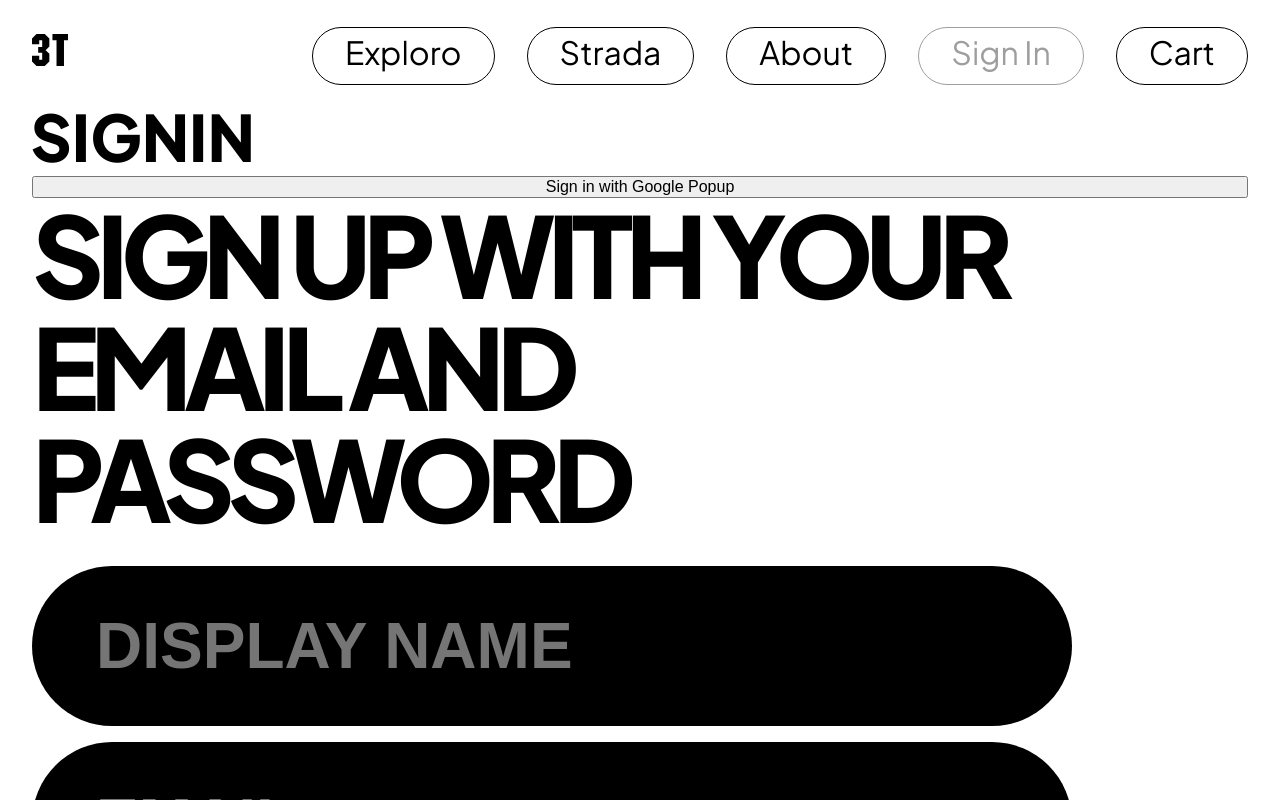
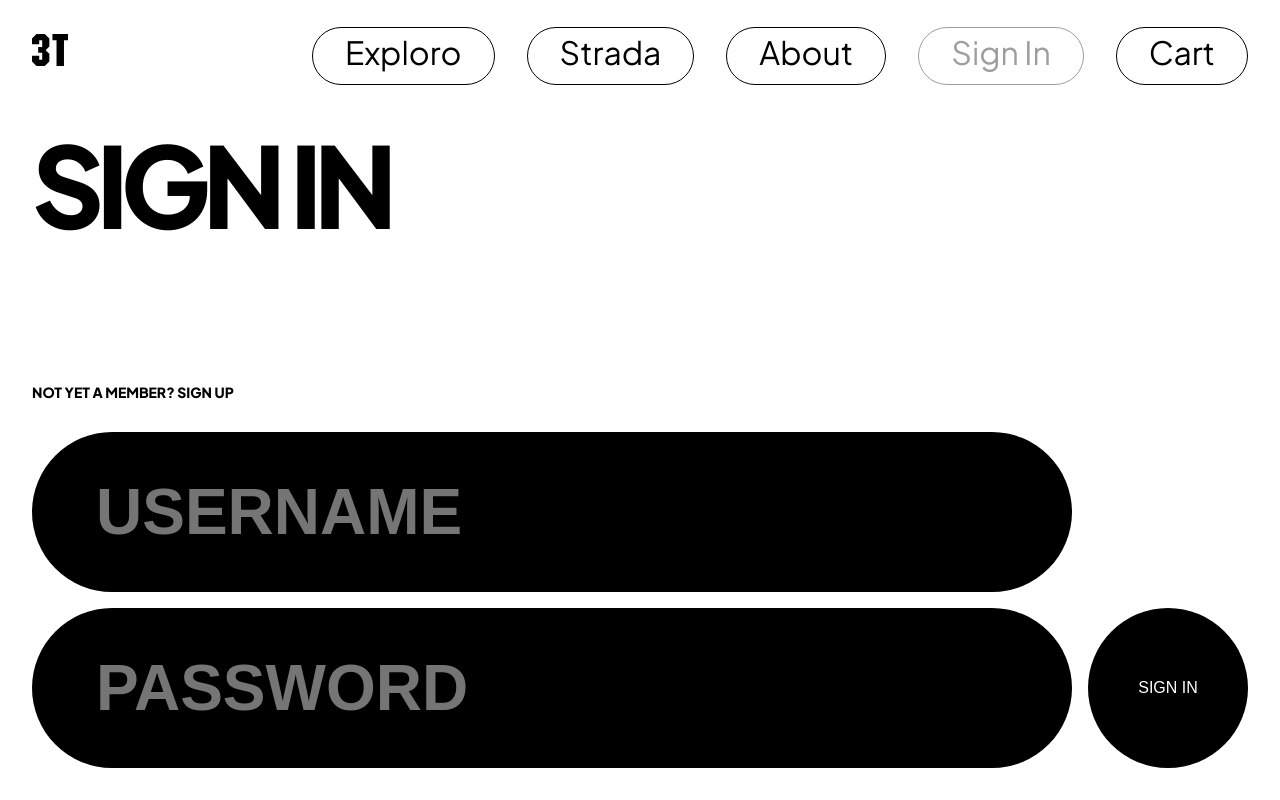
Before and after one commit to JoshuaIsADev/3t, a React (Vite) app: page /signin in a window 1280 px wide. Shown: the top 800 px of the page. Built offline with nearby package versions, Linux system fonts and the light colour scheme.

Commit message:
set up sign up form

```diff
--- a/src/pages/SignIn.jsx
+++ b/src/pages/SignIn.jsx
@@ -1,30 +1,83 @@
-import { useEffect } from 'react';
-import { getRedirectResult } from 'firebase/auth';
+import styled from 'styled-components';
+import Heading from '../ui/Heading';
+import { Button } from '../ui/Button';
+import FormInput from '../ui/FormInput';
 
-import {
-  auth,
-  signInWithGooglePopup,
-  createUserDocumentFromAuth,
-} from '../../src/utils/firebase/firebase.utils';
-import { Button } from '../ui/Button';
-import Heading from '../ui/Heading';
-import Section from '../ui/Section';
-import SignUpForm from '../ui/SignUpForm';
+const StyledSignIn = styled.section`
+  display: flex;
+  flex-direction: column;
+  justify-content: space-between;
+  width: 100%;
+  max-width: var(--width-max);
+  min-height: 100vh;
+  margin: 0 auto;
+  padding: 8rem var(--padding-sides) 2rem;
+`;
+
+const HeadingContainer = styled.div`
+  width: 100%;
+  padding-bottom: 4rem;
+`;
+
+const FormContainer = styled.form`
+  display: flex;
+  flex-direction: row;
+  width: 100%;
+  gap: 1rem;
+  align-items: flex-end;
+`;
+
+const InputContainer = styled.div`
+  display: flex;
+  flex-direction: column;
+  width: 100%;
+  gap: 1rem;
+`;
+
+const SignUpContainer = styled.article`
+  display: flex;
+  flex-direction: column;
+  gap: 2rem;
+  width: 100%;
+  max-width: var(--width-text-max);
+  padding-bottom: 2rem;
+`;
 
 function SignIn() {
-  const logGoogleUser = async function () {
-    const { user } = await signInWithGooglePopup();
-    const userDocRef = await createUserDocumentFromAuth(user);
-  };
-
   return (
-    <div>
-      <Section>
-        <Heading as='h3'>SignIn</Heading>
-        <Button onClick={logGoogleUser}>Sign in with Google Popup</Button>
-        <SignUpForm />
-      </Section>
-    </div>
+    <>
+      <StyledSignIn>
+        <HeadingContainer>
+          <Heading as='h2'>Sign In</Heading>
+        </HeadingContainer>
+        <div>
+          <SignUpContainer>
+            <Heading as='h5'>Not yet a member? Sign up</Heading>
+          </SignUpContainer>
+          <FormContainer>
+            <InputContainer>
+              <FormInput
+                label='username'
+                placeholder='Username'
+                type='username'
+                required
+                name='username'
+                defaultValue=''
+              />
+              <FormInput
+                label='password'
+                placeholder='Password'
+                type='password'
+                required
+                name='password'
+                defaultValue=''
+              />
+            </InputContainer>
+            <Button $variation='newsletter'>Sign In</Button>
+          </FormContainer>
+        </div>
+      </StyledSignIn>
+    </>
   );
 }
 
--- a/src/ui/Footer.jsx
+++ b/src/ui/Footer.jsx
@@ -1,8 +1,5 @@
 import Heading from './Heading';
-import Row from './Row';
-import Section from './Section';
 import footerData from './../data/footerData.json';
-import Column from './Column';
 import styled from 'styled-components';
 import { Button } from './Button';
 import FormInput from './FormInput';
@@ -64,7 +61,7 @@ function Footer() {
             type='email'
             required
             name='email'
-            value=''
+            defaultValue=''
           />
           <Button $variation='newsletter'>Submit</Button>
         </FormContainer>
--- a/src/ui/HighlightCard.jsx
+++ b/src/ui/HighlightCard.jsx
@@ -44,7 +44,6 @@ const Img = styled.img`
 `;
 
 function HighlightCard({ highlight, id, outOf }) {
-  console.log(id);
   return (
     <>
       <InfoContainer>
--- a/src/ui/ProductSwiper.jsx
+++ b/src/ui/ProductSwiper.jsx
@@ -30,7 +30,7 @@ const StyledProductSwiper = styled(Swiper)`
     padding: 0 var(--padding-sides);
     top: 0.7rem;
     left: 10rem;
-    z-index: 1;
+    z-index: -10;
   }
 
   & .swiper-pagination-bullet-active {
--- a/src/ui/SectionHighlight.jsx
+++ b/src/ui/SectionHighlight.jsx
@@ -32,6 +32,7 @@ const StyledSectionHighlight = styled(motion.section)`
   height: 200vh;
   margin: 0 auto;
   padding: 6rem var(--padding-sides) 2rem;
+  z-index: -100;
   ${(props) => variations[props.$variation]}
 `;
 
--- a/src/utils/firebase/firebase.utils.js
+++ b/src/utils/firebase/firebase.utils.js
@@ -20,51 +20,51 @@ const firebaseConfig = {
 // Initialize Firebase
 const firebaseApp = initializeApp(firebaseConfig);
 
-const googleProvider = new GoogleAuthProvider();
+// const googleProvider = new GoogleAuthProvider();
 
-googleProvider.setCustomParameters({
-  prompt: 'select_account',
-});
+// googleProvider.setCustomParameters({
+//   prompt: 'select_account',
+// });
 
-export const auth = getAuth();
-export const signInWithGooglePopup = () =>
-  signInWithPopup(auth, googleProvider);
-export const signInWithGoogleRedirect = () =>
-  signInWithRedirect(auth, googleProvider);
+// export const auth = getAuth();
+// export const signInWithGooglePopup = () =>
+//   signInWithPopup(auth, googleProvider);
+// export const signInWithGoogleRedirect = () =>
+//   signInWithRedirect(auth, googleProvider);
 
-export const db = getFirestore();
+// export const db = getFirestore();
 
-export const createUserDocumentFromAuth = async (
-  userAuth,
-  additionalInformation = {}
-) => {
-  if (!userAuth) return;
-  const userDocRef = doc(db, 'users', userAuth.uid);
-  console.log(userDocRef);
+// export const createUserDocumentFromAuth = async (
+//   userAuth,
+//   additionalInformation = {}
+// ) => {
+//   if (!userAuth) return;
+//   const userDocRef = doc(db, 'users', userAuth.uid);
+//   console.log(userDocRef);
 
-  const userSnapshot = await getDoc(userDocRef);
-  console.log(userSnapshot);
-  console.log(userSnapshot.exists());
+//   const userSnapshot = await getDoc(userDocRef);
+//   console.log(userSnapshot);
+//   console.log(userSnapshot.exists());
 
-  if (!userSnapshot.exists()) {
-    const { displayName, email } = userAuth;
-    const createdAt = new Date();
+//   if (!userSnapshot.exists()) {
+//     const { displayName, email } = userAuth;
+//     const createdAt = new Date();
 
-    try {
-      await setDoc(userDocRef, {
-        displayName,
-        email,
-        createdAt,
-        ...additionalInformation,
-      });
-    } catch (error) {
-      console.log('error created user', error.message);
-    }
-  }
-  return userDocRef;
-};
+//     try {
+//       await setDoc(userDocRef, {
+//         displayName,
+//         email,
+//         createdAt,
+//         ...additionalInformation,
+//       });
+//     } catch (error) {
+//       console.log('error created user', error.message);
+//     }
+//   }
+//   return userDocRef;
+// };
 
-export const createAuthUserWithEmailAndPassword = async (email, password) => {
-  if (!email || !password) return;
-  return await createUserWithEmailAndPassword(auth, email, password);
-};
+// export const createAuthUserWithEmailAndPassword = async (email, password) => {
+//   if (!email || !password) return;
+//   return await createUserWithEmailAndPassword(auth, email, password);
+// };
```
Also changed, not shown: src/pages/SignUpForm.jsx (added), src/ui/SignUpForm-v1.jsx (renamed from src/ui/SignUpForm.jsx).
